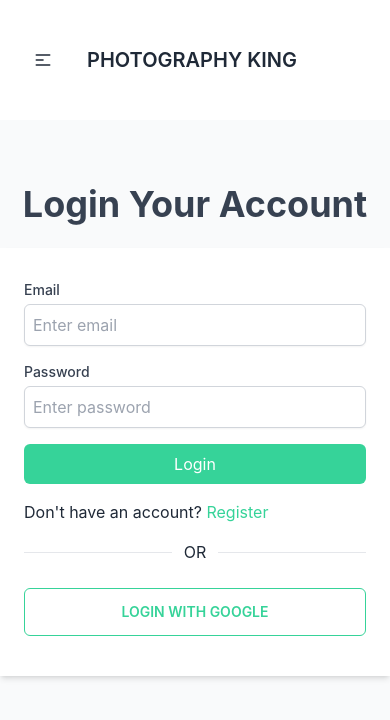
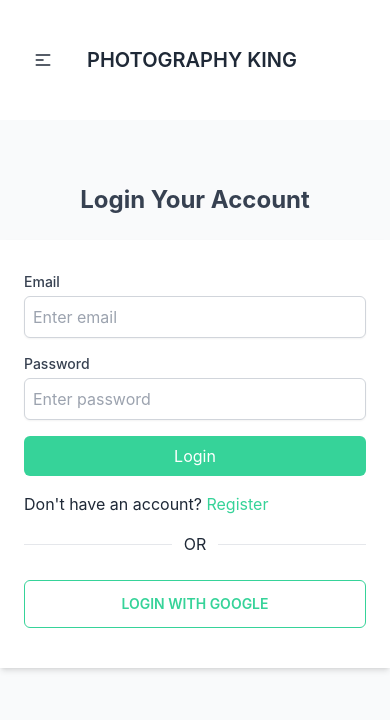
Before and after one commit to Suman-Chandra-Barman/photography_king_clientside, a React (Create React App) app: page /login in a window 390 px wide. Shown: the top 720 px of the page. Built offline with nearby package versions, Linux system fonts and the light colour scheme; no server answers.

Commit message:
mobile responsive done

```diff
--- a/src/pages/Home/ServiceCart.jsx
+++ b/src/pages/Home/ServiceCart.jsx
@@ -6,7 +6,7 @@ import { PhotoProvider, PhotoView } from "react-photo-view";
 const ServiceCart = ({ service }) => {
   const { name, price, _id, image, description } = service;
   return (
-    <div className="card card-compact bg-base-100 border shadow-lg">
+    <div className="card card-compact bg-base-100 border shadow-lg mb-5 md:mb-0">
       <figure>
         <PhotoProvider>
           <PhotoView src={image}>
--- a/src/pages/Login/Login.jsx
+++ b/src/pages/Login/Login.jsx
@@ -57,7 +57,7 @@ const Login = () => {
       <div className="flex flex-col  items-center min-h-screen pt-6 sm:justify-center sm:pt-0">
         <div>
           {loadingSpinner()}
-          <h3 className="text-4xl font-bold text-gray-700">
+          <h3 className="text-2xl md:text-4xl font-bold text-gray-700">
             Login Your Account
           </h3>
         </div>
--- a/src/pages/Register/Register.jsx
+++ b/src/pages/Register/Register.jsx
@@ -48,7 +48,7 @@ const Register = () => {
       <div className="flex flex-col  items-center min-h-screen pt-6 sm:justify-center sm:pt-0">
         <div>
           {loadingSpinner()}
-          <h3 className="text-4xl font-bold text-gray-700">
+          <h3 className="text-2xl md:text-4xl font-bold text-gray-700">
             Register Your Account
           </h3>
         </div>
--- a/src/pages/Services/Services.jsx
+++ b/src/pages/Services/Services.jsx
@@ -13,7 +13,7 @@ const Services = () => {
   return (
     <>
       <div className="w-20 mx-auto">{loadingSpinner()}</div>
-      <div className="md:grid grid-cols-3 gap-5 mt-16 mb-10">
+      <div className="md:grid grid-cols-3 gap-5 my-10">
         {services?.map((service) => (
           <ServiceCart key={service._id} service={service} />
         ))}
```
